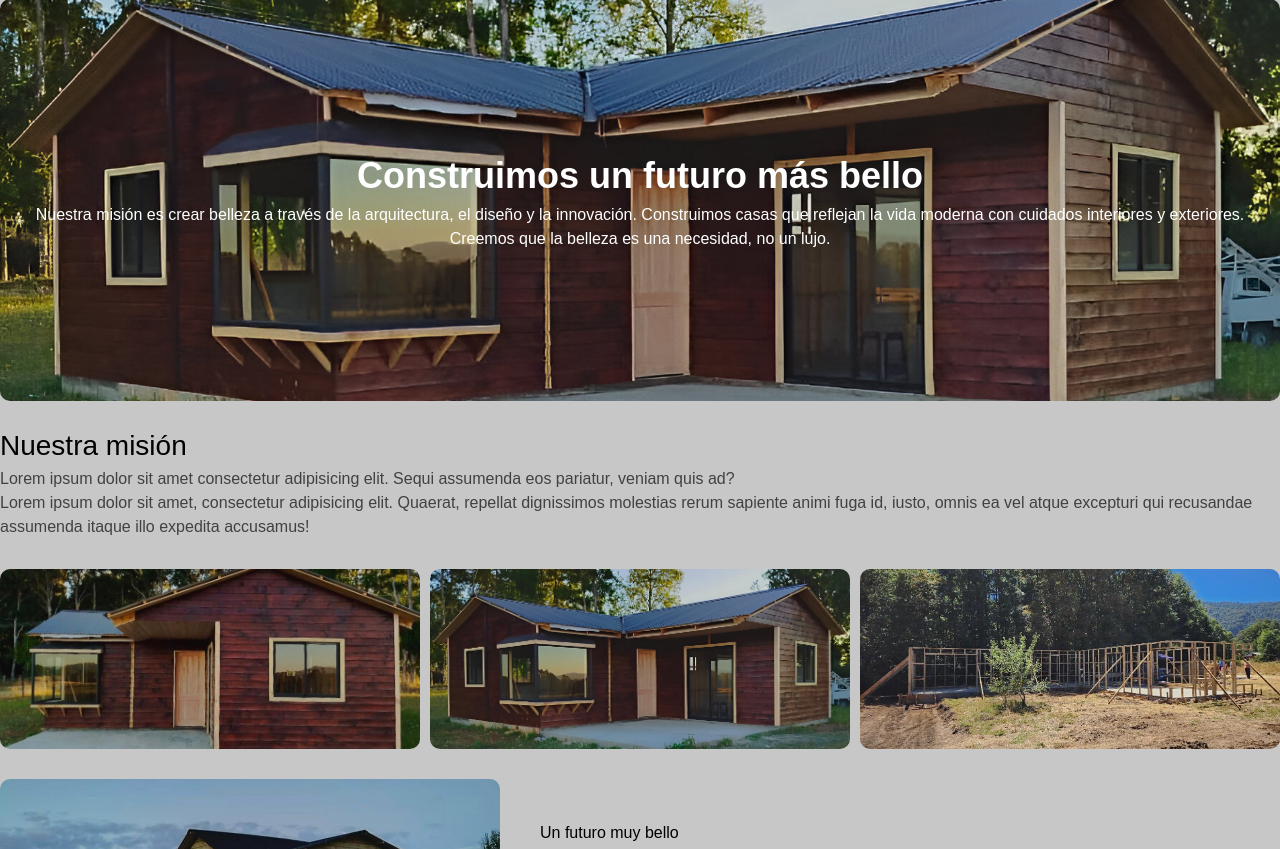
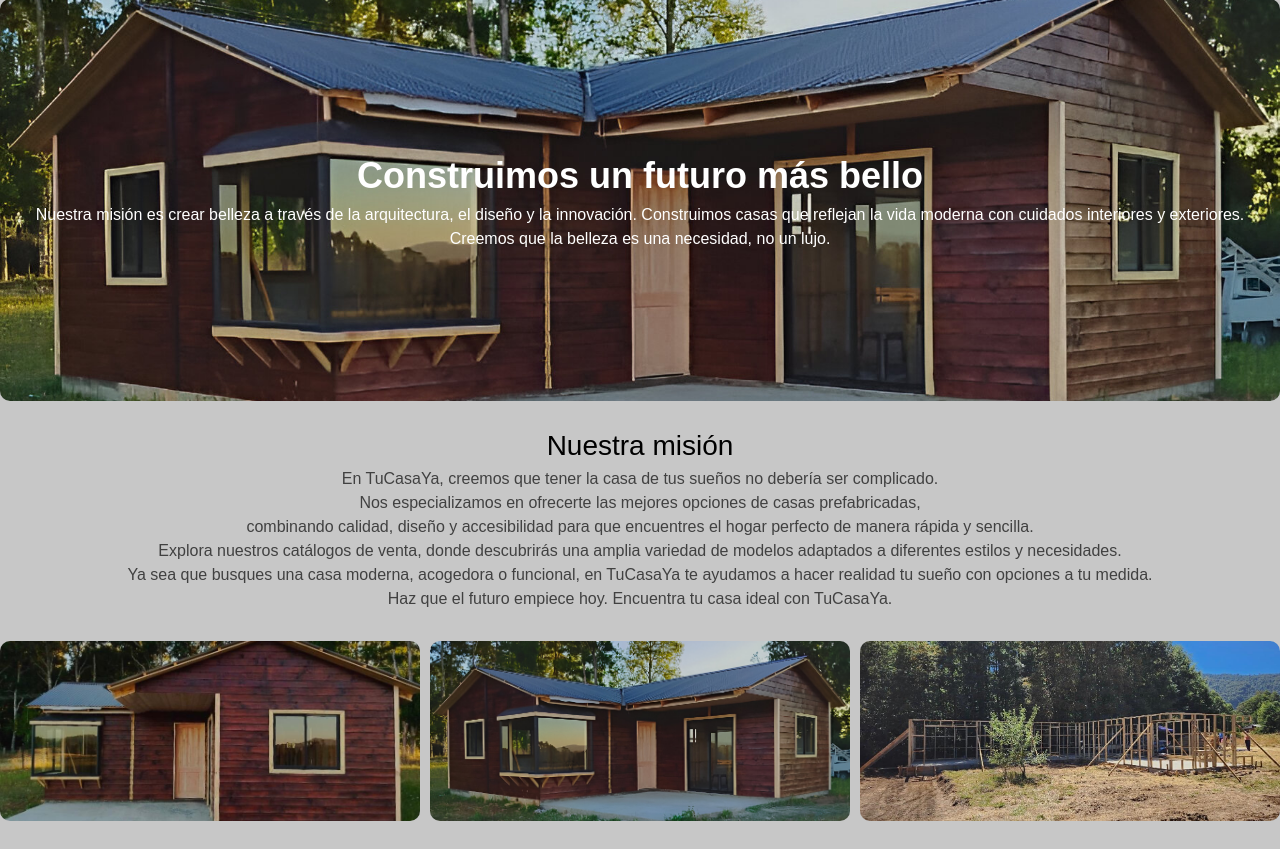
Before and after one commit to Desh22/Pagina_Casas.github.io, a PHP site: page / in a window 1280 px wide. Shown: the part 145-994 px from the top of the page. Run offline with PHP 8.4, Linux system fonts and the light colour scheme; some libraries are stand-ins or nearby versions.

Commit message:
actualizacion de index

```diff
--- a/index.html
+++ b/index.html
@@ -50,11 +50,12 @@
             <br>
             <div class="Mision">
                 <h1>Nuestra misión</h1>
-                <p>Lorem ipsum dolor sit amet consectetur adipisicing elit. Sequi assumenda eos pariatur, veniam quis
-                    ad?</p>
-                <p>Lorem ipsum dolor sit amet, consectetur adipisicing elit. Quaerat, repellat dignissimos molestias
-                    rerum sapiente animi fuga id, iusto, omnis ea vel atque excepturi qui recusandae assumenda itaque
-                    illo expedita accusamus!</p>
+                <p>En TuCasaYa, creemos que tener la casa de tus sueños no debería ser complicado.<br>
+                    Nos especializamos en ofrecerte las mejores opciones de casas prefabricadas, <br>
+                    combinando calidad, diseño y accesibilidad para que encuentres el hogar perfecto de manera rápida y sencilla.<br>
+                    Explora nuestros catálogos de venta, donde descubrirás una amplia variedad de modelos adaptados a diferentes estilos y necesidades.<br>
+                     Ya sea que busques una casa moderna, acogedora o funcional, en TuCasaYa te ayudamos a hacer realidad tu sueño con opciones a tu medida.<br>
+                    Haz que el futuro empiece hoy. Encuentra tu casa ideal con TuCasaYa.</p>
             </div>
             <section class="gallery">
                 <div class="image"
--- a/style.css
+++ b/style.css
@@ -137,11 +137,14 @@ nav ul li a:hover {
 /* Misión */
 .Mision h1 {
     font-size: 28px;
+    text-align: center;
 }
 
 .Mision p {
     font-size: 16px;
     color: #414141;
+    text-align: center;
+    font-style: normal;
 }
 
 /* Galería */
```
